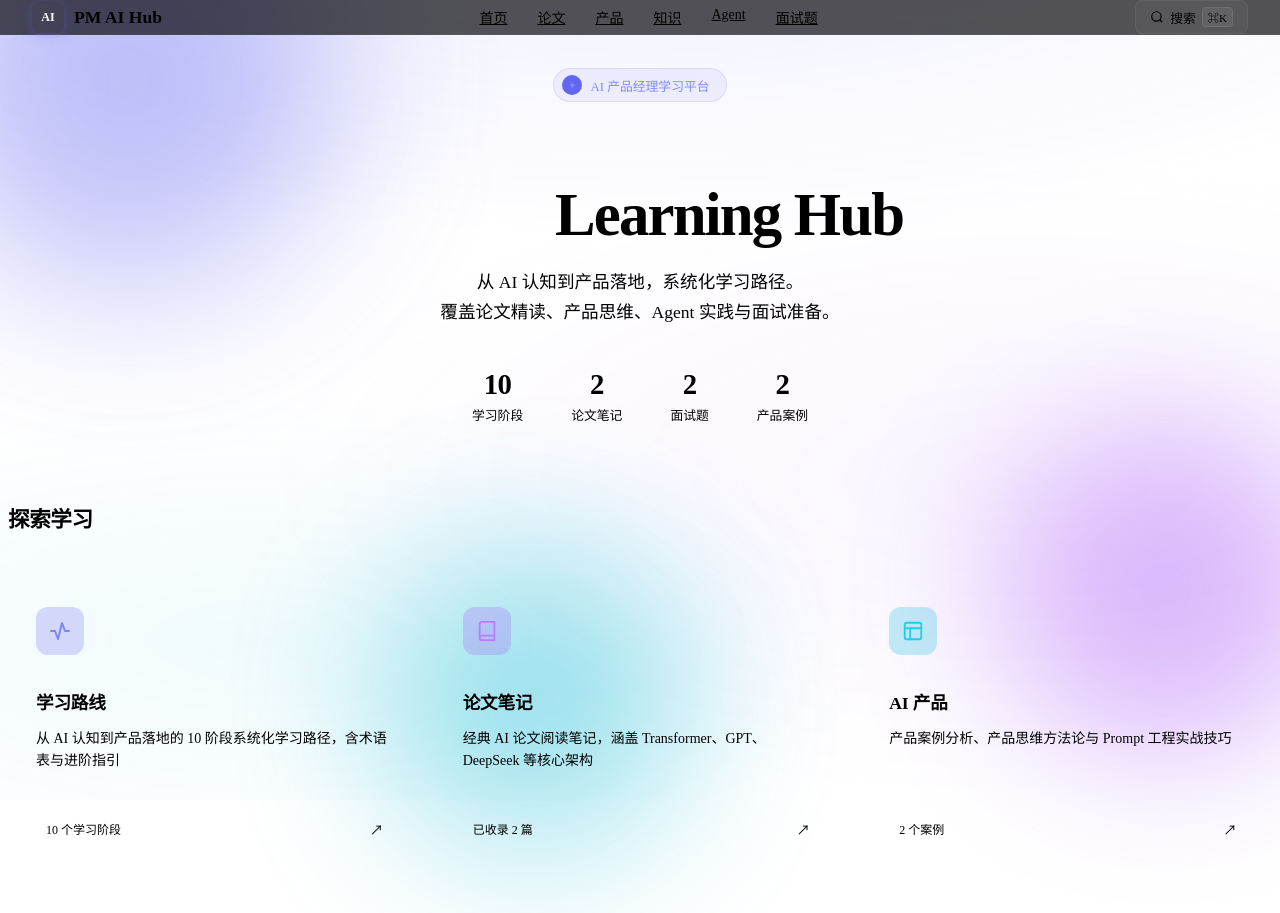
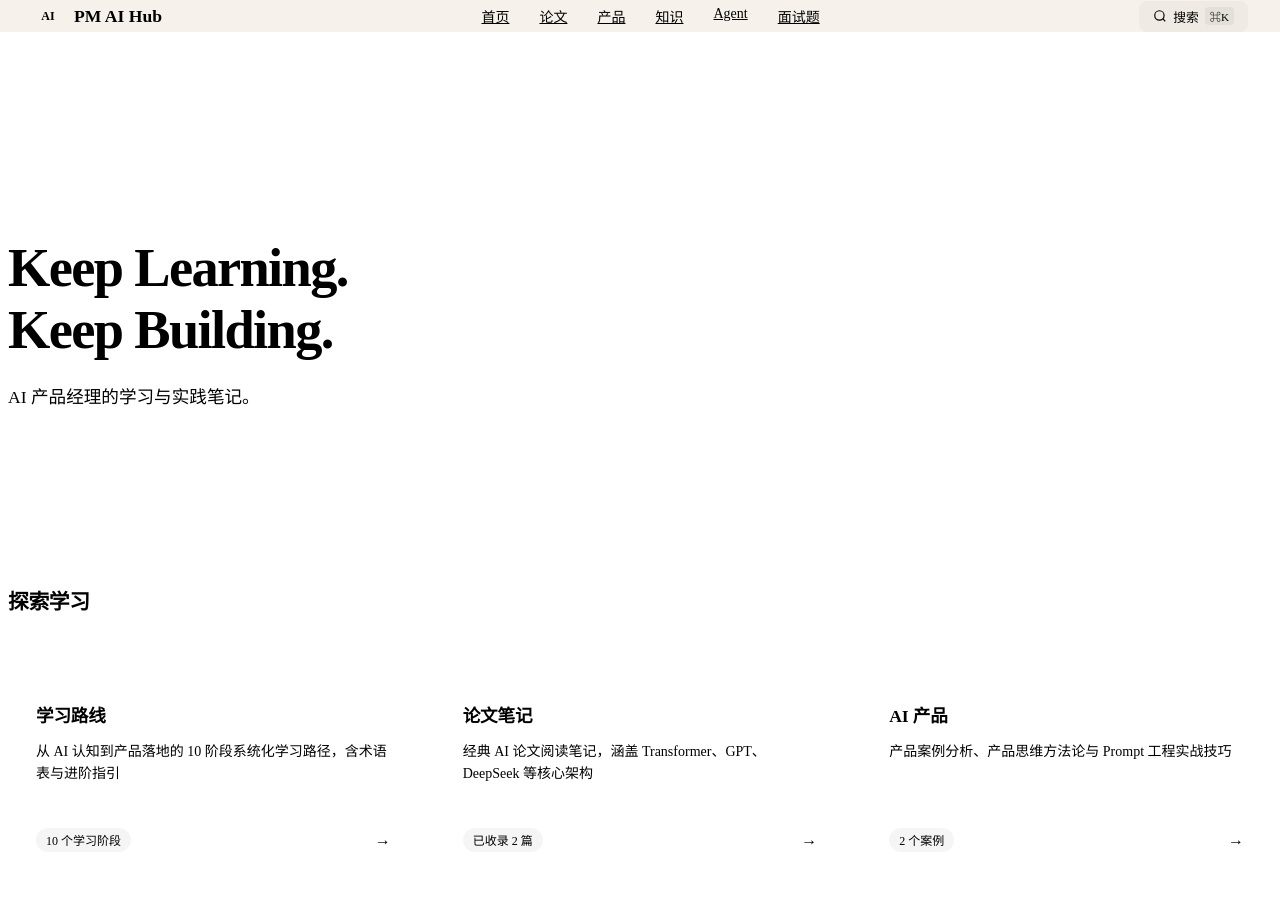
Before and after one commit to yihan1944/pm-ai-learning-hub, a Vue app: page / in a window 1280 px wide. Shown: the top 913 px of the page. Built offline with nearby package versions, Linux system fonts and the light colour scheme; the HTML template or start-up script is replaced by a standard one.

Commit message:
style: redesign to Anthropic-inspired warm theme with minimalist hero
- Warm beige color scheme replacing dark theme
- Hero: 'Keep Learning. Keep Building.' with rotating point sphere
- Clean card styles, updated nav bar
- Fixed hardcoded dark colors across all pages

```diff
--- a/src/App.vue
+++ b/src/App.vue
@@ -17,7 +17,7 @@
 .site-footer {
   text-align: center;
   padding: 24px 0 40px;
-  border-top: 1px solid rgba(255, 255, 255, 0.04);
+  border-top: 1px solid var(--color-border);
   font-size: 0.8rem;
   color: var(--color-text-muted);
 }
@@ -29,6 +29,6 @@
 }
 
 .site-footer a:hover {
-  color: #6366f1;
+  color: var(--color-primary);
 }
 </style>
--- a/src/assets/style.css
+++ b/src/assets/style.css
@@ -1,27 +1,25 @@
 :root {
-  --color-bg: #0a0a0f;
-  --color-surface: rgba(255, 255, 255, 0.03);
-  --color-surface-hover: rgba(255, 255, 255, 0.06);
-  --color-border: rgba(255, 255, 255, 0.06);
-  --color-border-hover: rgba(255, 255, 255, 0.12);
-  --color-text: #f0f0f5;
-  --color-text-muted: #55556a;
-  --color-text-secondary: #8888a0;
-  --color-primary: #6366f1;
-  --color-primary-hover: #818cf8;
-  --color-accent: #a855f7;
-  --color-accent-cyan: #06b6d4;
-  --color-accent-rose: #f43f5e;
-  --color-accent-green: #10b981;
-  --color-success: #22c55e;
-  --gradient-main: linear-gradient(135deg, #6366f1, #a855f7, #06b6d4);
-  --shadow-glow: 0 0 60px rgba(99, 102, 241, 0.15);
-  --radius: 10px;
-  --radius-lg: 16px;
-  --shadow: 0 1px 3px rgba(0, 0, 0, 0.3);
-  --shadow-lg: 0 20px 40px rgba(0, 0, 0, 0.25);
+  --color-bg: #f5f0e8;
+  --color-bg-warm: #ece7dc;
+  --color-surface: #e8e2d6;
+  --color-surface-hover: #ddd7ca;
+  --color-border: #d4cfc4;
+  --color-border-hover: #bfb9ac;
+  --color-text: #1a1816;
+  --color-text-muted: #7a756c;
+  --color-text-secondary: #5c574f;
+  --color-primary: #c9573e;
+  --color-primary-hover: #b54a33;
+  --color-accent: #b54a33;
+  --gradient-main: none;
+  --shadow-glow: 0 8px 32px rgba(0, 0, 0, 0.08);
+  --radius: 8px;
+  --radius-lg: 12px;
+  --shadow: 0 1px 3px rgba(0, 0, 0, 0.06);
+  --shadow-lg: 0 12px 40px rgba(0, 0, 0, 0.08);
   --max-width: 1200px;
   --nav-height: 64px;
+  --color-card-bg: #ebe6da;
 }
 
 * {
@@ -56,7 +54,7 @@
 .container {
   max-width: var(--max-width);
   margin: 0 auto;
-  padding: 0 1.5rem;
+  padding: 0 2rem;
 }
 
 /* Typography for rendered markdown content */
@@ -97,7 +95,7 @@
 }
 
 .prose tr:nth-child(even) {
-  background: rgba(255, 255, 255, 0.02);
+  background: rgba(0, 0, 0, 0.02);
 }
 
 .prose code {
@@ -158,19 +156,19 @@
 }
 
 .btn-primary {
-  background: var(--color-primary);
-  border-color: var(--color-primary);
-  color: #fff;
+  background: var(--color-text);
+  border-color: var(--color-text);
+  color: var(--color-bg);
 }
 
 .btn-primary:hover {
-  background: var(--color-primary-hover);
+  background: #333;
 }
 
 /* Fade-in animation */
 .fade-in {
   opacity: 0;
-  transform: translateY(24px);
+  transform: translateY(20px);
   transition: all 0.6s cubic-bezier(0.25, 0.46, 0.45, 0.94);
 }
 
@@ -182,5 +180,5 @@
 /* Scrollbar */
 ::-webkit-scrollbar { width: 6px; }
 ::-webkit-scrollbar-track { background: transparent; }
-::-webkit-scrollbar-thumb { background: rgba(255, 255, 255, 0.08); border-radius: 3px; }
-::-webkit-scrollbar-thumb:hover { background: rgba(255, 255, 255, 0.12); }
+::-webkit-scrollbar-thumb { background: rgba(0, 0, 0, 0.1); border-radius: 3px; }
+::-webkit-scrollbar-thumb:hover { background: rgba(0, 0, 0, 0.18); }
--- a/src/components/LearningStage.vue
+++ b/src/components/LearningStage.vue
@@ -88,12 +88,12 @@
 
 .progress-bar {
   height: 3px;
-  background: rgba(255, 255, 255, 0.04);
+  background: rgba(0, 0, 0, 0.06);
 }
 
 .progress-fill {
   height: 100%;
-  background: #10b981;
+  background: var(--color-primary);
   transition: width 0.3s;
 }
 
--- a/src/components/NavBar.vue
+++ b/src/components/NavBar.vue
@@ -62,17 +62,17 @@
   left: 0;
   right: 0;
   height: var(--nav-height);
-  background: rgba(10, 10, 15, 0.7);
+  background: rgba(245, 240, 232, 0.85);
   backdrop-filter: blur(20px) saturate(1.2);
   -webkit-backdrop-filter: blur(20px) saturate(1.2);
-  border-bottom: 1px solid rgba(255, 255, 255, 0.04);
+  border-bottom: 1px solid var(--color-border);
   z-index: 100;
   transition: all 0.3s ease;
 }
 
 .navbar.scrolled {
-  background: rgba(10, 10, 15, 0.9);
-  box-shadow: 0 1px 30px rgba(0, 0, 0, 0.3);
+  background: rgba(245, 240, 232, 0.95);
+  box-shadow: 0 1px 12px rgba(0, 0, 0, 0.06);
 }
 
 .navbar-inner {
@@ -99,14 +99,13 @@
   width: 32px;
   height: 32px;
   border-radius: 8px;
-  background: var(--gradient-main);
+  background: var(--color-text);
   display: flex;
   align-items: center;
   justify-content: center;
   font-size: 0.75rem;
   font-weight: 800;
-  color: white;
-  box-shadow: 0 2px 12px rgba(99, 102, 241, 0.3);
+  color: var(--color-bg);
 }
 
 .navbar-links {
@@ -125,7 +124,7 @@
 
 .navbar-links a:hover {
   color: var(--color-text);
-  background: rgba(255, 255, 255, 0.05);
+  background: rgba(0, 0, 0, 0.04);
 }
 
 .navbar-links a.router-link-exact-active {
@@ -138,8 +137,8 @@
   gap: 6px;
   padding: 6px 14px;
   border-radius: 8px;
-  background: rgba(255, 255, 255, 0.04);
-  border: 1px solid rgba(255, 255, 255, 0.06);
+  background: rgba(0, 0, 0, 0.03);
+  border: 1px solid var(--color-border);
   color: var(--color-text-muted);
   font-size: 0.8rem;
   cursor: pointer;
@@ -148,8 +147,8 @@
 }
 
 .nav-search:hover {
-  background: rgba(255, 255, 255, 0.07);
-  border-color: rgba(255, 255, 255, 0.1);
+  background: rgba(0, 0, 0, 0.06);
+  border-color: var(--color-border-hover);
   color: var(--color-text-secondary);
 }
 
@@ -158,8 +157,8 @@
   font-size: 0.7rem;
   padding: 1px 5px;
   border-radius: 4px;
-  background: rgba(255, 255, 255, 0.06);
-  border: 1px solid rgba(255, 255, 255, 0.08);
+  background: rgba(0, 0, 0, 0.05);
+  border: 1px solid var(--color-border);
 }
 
 .menu-toggle {
@@ -226,11 +225,11 @@
     top: var(--nav-height);
     left: 0;
     right: 0;
-    background: rgba(10, 10, 15, 0.95);
+    background: rgba(245, 240, 232, 0.98);
     backdrop-filter: blur(20px);
     flex-direction: column;
     padding: 0.5rem 1rem 1rem;
-    border-bottom: 1px solid rgba(255, 255, 255, 0.04);
+    border-bottom: 1px solid var(--color-border);
     display: none;
   }
 
--- a/src/views/HomeView.vue
+++ b/src/views/HomeView.vue
@@ -11,6 +11,29 @@
   { num: exam.length, label: '面试题' },
   { num: products.length, label: '产品案例' },
 ]
+
+// 生成球面上的点
+function generateSpherePoints(count: number, radius: number) {
+  const points: { x: number; y: number; z: number; size: number; opacity: number }[] = []
+  const goldenAngle = Math.PI * (3 - Math.sqrt(5))
+
+  for (let i = 0; i < count; i++) {
+    const y = 1 - (i / (count - 1)) * 2
+    const radiusAtY = Math.sqrt(1 - y * y)
+    const theta = goldenAngle * i
+
+    points.push({
+      x: Math.cos(theta) * radiusAtY * radius,
+      y: y * radius,
+      z: Math.sin(theta) * radiusAtY * radius,
+      size: 3 + Math.random() * 3.5,
+      opacity: 0.6 + Math.random() * 0.4,
+    })
+  }
+  return points
+}
+
+const spherePoints = generateSpherePoints(250, 160)
 
 const cards = [
   {
@@ -81,29 +104,32 @@
 
 <template>
   <div class="home">
-    <!-- Background effects -->
-    <div class="bg-grid"></div>
-    <div class="orb orb-1"></div>
-    <div class="orb orb-2"></div>
-    <div class="orb orb-3"></div>
-
-    <!-- Hero -->
+    <!-- Hero — Minimalist: left text + right rotating sphere -->
     <section class="hero">
-      <div class="hero-badge">
-        <span class="hero-badge-dot">✦</span>
-        AI 产品经理学习平台
-      </div>
+      <div class="hero-left">
         <h1>
-        <span class="gradient-text">PM AI</span> Learning Hub
+          Keep Learning.<br>
+          Keep Building.
         </h1>
         <p class="hero-subtitle">
-        从 AI 认知到产品落地，系统化学习路径。<br>
-        覆盖论文精读、产品思维、Agent 实践与面试准备。
+          AI 产品经理的学习与实践笔记。
         </p>
-      <div class="hero-stats">
-        <div v-for="s in stats" :key="s.label" class="hero-stat">
-          <div class="hero-stat-num">{{ s.num }}</div>
-          <div class="hero-stat-label">{{ s.label }}</div>
+      </div>
+      <div class="hero-right">
+        <div class="sphere-container">
+          <div class="sphere" :style="{ transform: `rotateY(${0}deg) rotateX(${15}deg)` }">
+            <div
+              v-for="(point, i) in spherePoints"
+              :key="i"
+              class="sphere-point"
+              :style="{
+                transform: `translate3d(${point.x}px, ${point.y}px, ${point.z}px)`,
+                width: `${point.size}px`,
+                height: `${point.size}px`,
+                opacity: point.opacity,
+              }"
+            ></div>
+          </div>
         </div>
       </div>
     </section>
@@ -122,33 +148,16 @@
             :to="card.route"
             class="card fade-in"
           >
-          <div class="card-icon" :class="card.color">
-            <!-- route -->
-            <svg v-if="card.icon === 'route'" width="24" height="24" viewBox="0 0 24 24" fill="none" stroke="currentColor" stroke-width="2" stroke-linecap="round" stroke-linejoin="round"><path d="M3 12h4l3 8 4-16 3 8h4"/></svg>
-            <!-- book -->
-            <svg v-else-if="card.icon === 'book'" width="22" height="22" viewBox="0 0 24 24" fill="none" stroke="currentColor" stroke-width="2" stroke-linecap="round" stroke-linejoin="round"><path d="M4 19.5v-15A2.5 2.5 0 0 1 6.5 2H20v20H6.5a2.5 2.5 0 0 1 0-5H20"/></svg>
-            <!-- grid -->
-            <svg v-else-if="card.icon === 'grid'" width="22" height="22" viewBox="0 0 24 24" fill="none" stroke="currentColor" stroke-width="2" stroke-linecap="round" stroke-linejoin="round"><rect width="18" height="18" x="3" y="3" rx="2"/><path d="M3 9h18"/><path d="M9 21V9"/></svg>
-            <!-- bot -->
-            <svg v-else-if="card.icon === 'bot'" width="22" height="22" viewBox="0 0 24 24" fill="none" stroke="currentColor" stroke-width="2" stroke-linecap="round" stroke-linejoin="round"><path d="M12 8V4H8"/><rect width="16" height="12" x="4" y="8" rx="2"/><path d="M2 14h2"/><path d="M20 14h2"/><path d="M15 13v2"/><path d="M9 13v2"/></svg>
-            <!-- smile (exam) -->
-            <svg v-else-if="card.icon === 'smile'" width="22" height="22" viewBox="0 0 24 24" fill="none" stroke="currentColor" stroke-width="2" stroke-linecap="round" stroke-linejoin="round"><circle cx="12" cy="12" r="10"/><path d="M8 14s1.5 2 4 2 4-2 4-2"/><line x1="9" x2="9.01" y1="9" y2="9"/><line x1="15" x2="15.01" y1="9" y2="9"/></svg>
-            <!-- pen -->
-            <svg v-else-if="card.icon === 'pen'" width="22" height="22" viewBox="0 0 24 24" fill="none" stroke="currentColor" stroke-width="2" stroke-linecap="round" stroke-linejoin="round"><path d="M21.174 6.812a1 1 0 0 0-3.986-3.987L3.842 16.174a2 2 0 0 0-.5.83l-1.321 4.352a.5.5 0 0 0 .623.622l4.353-1.32a2 2 0 0 0 .83-.497z"/></svg>
-          </div>
             <div class="card-body">
               <h3>{{ card.title }}</h3>
               <p>{{ card.description }}</p>
             </div>
             <div class="card-footer">
               <span class="card-tag">{{ card.tag }}</span>
-            <div class="card-arrow">↗</div>
+              <span class="link-arrow">→</span>
             </div>
           </router-link>
           <div v-else class="card fade-in placeholder">
-          <div class="card-icon" :class="card.color">
-            <svg v-if="card.icon === 'pen'" width="22" height="22" viewBox="0 0 24 24" fill="none" stroke="currentColor" stroke-width="2" stroke-linecap="round" stroke-linejoin="round"><path d="M21.174 6.812a1 1 0 0 0-3.986-3.987L3.842 16.174a2 2 0 0 0-.5.83l-1.321 4.352a.5.5 0 0 0 .623.622l4.353-1.32a2 2 0 0 0 .83-.497z"/></svg>
-          </div>
             <div class="card-body">
               <h3>{{ card.title }}</h3>
               <p>{{ card.description }}</p>
@@ -160,143 +169,91 @@
         </template>
       </div>
     </section>
+
+    <!-- Stats -->
+    <section class="stats-section fade-in">
+      <div class="stats-grid">
+        <div v-for="s in stats" :key="s.label" class="stat-item">
+          <div class="stat-num">{{ s.num }}</div>
+          <div class="stat-label">{{ s.label }}</div>
+        </div>
+      </div>
+    </section>
   </div>
 </template>
 
 <style scoped>
-/* ── Background ── */
+/* ── Home ── */
 .home {
-  position: relative;
+  padding-top: 20px;
 }
 
-.bg-grid {
-  position: fixed;
-  inset: 0;
-  z-index: -2;
-  background-image:
-    radial-gradient(ellipse 80% 50% at 50% -20%, rgba(99, 102, 241, 0.12), transparent),
-    radial-gradient(ellipse 60% 40% at 80% 60%, rgba(168, 85, 247, 0.06), transparent),
-    radial-gradient(ellipse 50% 30% at 20% 80%, rgba(6, 182, 212, 0.06), transparent);
-  pointer-events: none;
+/* ── Hero — Minimalist ── */
+.hero {
+  display: flex;
+  align-items: center;
+  gap: 24px;
+  padding: 100px 0 60px;
+  min-height: calc(100vh - var(--nav-height) - 100px);
 }
 
-.bg-grid::after {
-  content: '';
-  position: absolute;
-  inset: 0;
-  background-image:
-    linear-gradient(rgba(255, 255, 255, 0.015) 1px, transparent 1px),
-    linear-gradient(90deg, rgba(255, 255, 255, 0.015) 1px, transparent 1px);
-  background-size: 60px 60px;
-  mask-image: radial-gradient(ellipse 70% 60% at 50% 30%, black, transparent);
+.hero-left {
+  flex: 1;
 }
 
-.orb {
-  position: fixed;
-  border-radius: 50%;
-  filter: blur(80px);
-  opacity: 0.4;
-  pointer-events: none;
-  z-index: -1;
-  animation: float 20s ease-in-out infinite;
-}
-
-.orb-1 { width: 400px; height: 400px; background: #6366f1; top: -100px; left: -100px; animation-delay: 0s; }
-.orb-2 { width: 350px; height: 350px; background: #a855f7; top: 50%; right: -80px; animation-delay: -7s; }
-.orb-3 { width: 300px; height: 300px; background: #06b6d4; bottom: -50px; left: 30%; animation-delay: -14s; }
-
-@keyframes float {
-  0%, 100% { transform: translate(0, 0) scale(1); }
-  33% { transform: translate(30px, -20px) scale(1.05); }
-  66% { transform: translate(-20px, 15px) scale(0.95); }
-}
-
-/* ── Hero ── */
-.hero {
-  padding-top: 60px;
-  padding-bottom: 60px;
-  text-align: center;
-}
-
-.hero-badge {
-  display: inline-flex;
-  align-items: center;
-  gap: 8px;
-  padding: 6px 16px 6px 8px;
-  border-radius: 100px;
-  background: rgba(99, 102, 241, 0.08);
-  border: 1px solid rgba(99, 102, 241, 0.15);
-  font-size: 0.8rem;
-  color: #818cf8;
-  font-weight: 500;
-  margin-bottom: 28px;
-  animation: fadeInUp 0.6s ease-out;
-}
-
-.hero-badge-dot {
-  width: 20px;
-  height: 20px;
-  border-radius: 50%;
-  background: #6366f1;
-  display: flex;
-  align-items: center;
-  justify-content: center;
-  font-size: 0.65rem;
-}
-
-.hero h1 {
-  font-size: clamp(2.5rem, 5vw, 3.8rem);
+.hero-left h1 {
+  font-size: clamp(2.2rem, 4.5vw, 3.4rem);
   font-weight: 800;
   line-height: 1.15;
   letter-spacing: -0.03em;
-  margin-bottom: 18px;
-  animation: fadeInUp 0.6s ease-out 0.1s both;
-}
-
-.gradient-text {
-  background: var(--gradient-main);
-  -webkit-background-clip: text;
-  -webkit-text-fill-color: transparent;
-  background-clip: text;
+  color: var(--color-text);
+  margin-bottom: 20px;
 }
 
 .hero-subtitle {
   font-size: 1.1rem;
   color: var(--color-text-secondary);
-  max-width: 560px;
-  margin: 0 auto 40px;
-  line-height: 1.7;
-  font-weight: 400;
-  animation: fadeInUp 0.6s ease-out 0.2s both;
+  line-height: 1.75;
+  max-width: 400px;
+  margin-bottom: 32px;
 }
 
-.hero-stats {
+.hero-right {
+  flex: 1;
+  height: 100%;
   display: flex;
+  align-items: center;
   justify-content: center;
-  gap: 48px;
-  animation: fadeInUp 0.6s ease-out 0.3s both;
 }
 
-.hero-stat {
-  text-align: center;
+/* ── Rotating Sphere ── */
+.sphere-container {
+  width: 380px;
+  height: 380px;
+  perspective: 800px;
+  display: flex;
+  align-items: center;
+  justify-content: center;
 }
 
-.hero-stat-num {
-  font-size: 1.8rem;
-  font-weight: 700;
-  color: var(--color-text);
-  letter-spacing: -0.02em;
+.sphere {
+  position: relative;
+  width: 0;
+  height: 0;
+  transform-style: preserve-3d;
+  animation: rotateSphere 20s linear infinite;
 }
 
-.hero-stat-label {
-  font-size: 0.8rem;
-  color: var(--color-text-muted);
-  margin-top: 4px;
+@keyframes rotateSphere {
+  from { transform: rotateY(0deg) rotateX(15deg); }
+  to { transform: rotateY(360deg) rotateX(15deg); }
 }
 
-@keyframes fadeInUp {
-  from { opacity: 0; transform: translateY(20px); }
-  to { opacity: 1; transform: translateY(0); }
+.sphere-point {
+  position: absolute;
+  background: var(--color-primary);
+  border-radius: 50%;
+  transform-origin: center center;
 }
 
 /* ── Section header ── */
@@ -304,19 +261,21 @@
   display: flex;
   align-items: center;
   gap: 12px;
-  margin-bottom: 28px;
+  margin-bottom: 24px;
 }
 
 .section-header h2 {
-  font-size: 1.35rem;
+  font-size: 1.3rem;
   font-weight: 700;
   letter-spacing: -0.02em;
+  color: var(--color-text);
+  flex-shrink: 0;
 }
 
 .section-header .line {
   flex: 1;
   height: 1px;
-  background: linear-gradient(90deg, rgba(255, 255, 255, 0.08), transparent);
+  background: var(--color-border);
 }
 
 /* ── Cards ── */
@@ -331,81 +290,32 @@
 }
 
 .card {
-  position: relative;
-  background: var(--color-surface);
+  background: var(--color-card-bg);
   border: 1px solid var(--color-border);
   border-radius: var(--radius-lg);
   padding: 28px;
   text-decoration: none;
   color: inherit;
-  transition: all 0.35s cubic-bezier(0.25, 0.46, 0.45, 0.94);
-  overflow: hidden;
+  transition: all 0.3s ease;
   display: flex;
   flex-direction: column;
   gap: 16px;
 }
 
-.card::before {
-  content: '';
-  position: absolute;
-  inset: 0;
-  border-radius: var(--radius-lg);
-  padding: 1px;
-  background: linear-gradient(135deg, transparent, rgba(255, 255, 255, 0.05), transparent);
-  mask: linear-gradient(#fff 0 0) content-box, linear-gradient(#fff 0 0);
-  mask-composite: exclude;
-  -webkit-mask-composite: xor;
-  pointer-events: none;
-  opacity: 0;
-  transition: opacity 0.35s;
-}
-
 .card:hover {
   background: var(--color-surface-hover);
   border-color: var(--color-border-hover);
-  transform: translateY(-4px);
-  box-shadow: var(--shadow-glow);
+  transform: translateY(-2px);
+  box-shadow: var(--shadow);
   color: inherit;
 }
-
-.card:hover::before {
-  opacity: 1;
-}
-
-.card-icon {
-  width: 48px;
-  height: 48px;
-  border-radius: 12px;
-  display: flex;
-  align-items: center;
-  justify-content: center;
-  position: relative;
-}
-
-.card-icon::after {
-  content: '';
-  position: absolute;
-  inset: 0;
-  border-radius: 12px;
-  opacity: 0.15;
-}
-
-.card-icon.blue { background: rgba(99, 102, 241, 0.1); color: #818cf8; }
-.card-icon.blue::after { background: #6366f1; }
-.card-icon.purple { background: rgba(168, 85, 247, 0.1); color: #c084fc; }
-.card-icon.purple::after { background: #a855f7; }
-.card-icon.cyan { background: rgba(6, 182, 212, 0.1); color: #22d3ee; }
-.card-icon.cyan::after { background: #06b6d4; }
-.card-icon.green { background: rgba(16, 185, 129, 0.1); color: #34d399; }
-.card-icon.green::after { background: #10b981; }
-.card-icon.rose { background: rgba(244, 63, 94, 0.1); color: #fb7185; }
-.card-icon.rose::after { background: #f43f5e; }
 
 .card-body h3 {
   font-size: 1.1rem;
   font-weight: 600;
   letter-spacing: -0.01em;
   margin-bottom: 6px;
+  color: var(--color-text);
 }
 
 .card-body p {
@@ -420,7 +330,7 @@
   justify-content: space-between;
   margin-top: auto;
   padding-top: 12px;
-  border-top: 1px solid rgba(255, 255, 255, 0.04);
+  border-top: 1px solid var(--color-border);
 }
 
 .card-tag {
@@ -428,32 +338,14 @@
   font-weight: 500;
   padding: 3px 10px;
   border-radius: 100px;
-  background: rgba(255, 255, 255, 0.04);
+  background: rgba(0, 0, 0, 0.04);
   color: var(--color-text-muted);
-}
-
-.card-arrow {
-  width: 28px;
-  height: 28px;
-  border-radius: 8px;
-  background: rgba(255, 255, 255, 0.04);
-  display: flex;
-  align-items: center;
-  justify-content: center;
-  color: var(--color-text-muted);
-  font-size: 0.85rem;
-  transition: all 0.25s;
-}
-
-.card:hover .card-arrow {
-  background: rgba(255, 255, 255, 0.08);
-  color: var(--color-text);
-  transform: translate(2px, -2px);
 }
 
 /* ── Placeholder card ── */
 .card.placeholder {
   cursor: default;
+  opacity: 0.6;
 }
 
 .card.placeholder:hover {
@@ -461,10 +353,65 @@
   box-shadow: none;
 }
 
+/* ── Stats ── */
+.stats-section {
+  padding: 48px 0;
+  border-top: 1px solid var(--color-border);
+}
+
+.stats-grid {
+  display: flex;
+  justify-content: center;
+  gap: 64px;
+}
+
+.stat-item {
+  text-align: center;
+}
+
+.stat-num {
+  font-size: 2rem;
+  font-weight: 800;
+  color: var(--color-text);
+  letter-spacing: -0.03em;
+}
+
+.stat-label {
+  font-size: 0.85rem;
+  color: var(--color-text-muted);
+  margin-top: 4px;
+  font-weight: 500;
+}
+
 /* ── Responsive ── */
 @media (max-width: 768px) {
-  .hero { padding-top: 40px; padding-bottom: 40px; }
-  .hero-stats { gap: 32px; }
-  .cards-grid { grid-template-columns: 1fr; }
+  .hero {
+    flex-direction: column;
+    gap: 40px;
+    padding: 40px 0;
+    text-align: center;
+  }
+
+  .hero-subtitle {
+    max-width: 100%;
+  }
+
+  .hero-right {
+    width: 100%;
+  }
+
+  .sphere-container {
+    width: 240px;
+    height: 240px;
+  }
+
+  .cards-grid {
+    grid-template-columns: 1fr;
+  }
+
+  .stats-grid {
+    gap: 32px;
+    flex-wrap: wrap;
+  }
 }
 </style>
--- a/src/views/KnowledgeView.vue
+++ b/src/views/KnowledgeView.vue
@@ -74,7 +74,7 @@
 .section-header .line {
   flex: 1;
   height: 1px;
-  background: linear-gradient(90deg, rgba(255, 255, 255, 0.08), transparent);
+  background: var(--color-border);
 }
 
 .term-list {
@@ -100,7 +100,7 @@
   font-weight: 600;
   font-size: 0.95rem;
   margin-bottom: 0.3em;
-  color: #818cf8;
+  color: var(--color-primary);
 }
 
 .term-card dd {
--- a/src/views/PapersView.vue
+++ b/src/views/PapersView.vue
@@ -83,7 +83,7 @@
 .section-header .line {
   flex: 1;
   height: 1px;
-  background: linear-gradient(90deg, rgba(255, 255, 255, 0.08), transparent);
+  background: var(--color-border);
 }
 
 .category-section {
@@ -122,8 +122,8 @@
 }
 
 .paper-year {
-  background: rgba(99, 102, 241, 0.1);
-  color: #818cf8;
+  background: rgba(0, 0, 0, 0.05);
+  color: var(--color-text-secondary);
   padding: 0.15em 0.6em;
   border-radius: 6px;
   font-size: 0.78rem;
@@ -139,7 +139,7 @@
 .arxiv-link {
   font-size: 0.78rem;
   padding: 0.2em 0.7em;
-  border: 1px solid rgba(255, 255, 255, 0.06);
+  border: 1px solid var(--color-border);
   border-radius: 6px;
   color: var(--color-text-muted);
   flex-shrink: 0;
@@ -147,7 +147,7 @@
 }
 
 .arxiv-link:hover {
-  background: rgba(255, 255, 255, 0.06);
+  background: rgba(0, 0, 0, 0.04);
   color: var(--color-text);
 }
 </style>
--- a/src/views/ProductsView.vue
+++ b/src/views/ProductsView.vue
@@ -84,7 +84,7 @@
   inset: 0;
   border-radius: var(--radius-lg);
   padding: 1px;
-  background: linear-gradient(135deg, transparent, rgba(255, 255, 255, 0.05), transparent);
+  background: linear-gradient(135deg, transparent, rgba(255, 255, 255, 0.3), transparent);
   mask: linear-gradient(#fff 0 0) content-box, linear-gradient(#fff 0 0);
   mask-composite: exclude;
   -webkit-mask-composite: xor;
@@ -96,8 +96,8 @@
 .product-card:hover {
   background: var(--color-surface-hover);
   border-color: var(--color-border-hover);
-  transform: translateY(-4px);
-  box-shadow: var(--shadow-glow);
+  transform: translateY(-2px);
+  box-shadow: var(--shadow);
   color: inherit;
 }
 
@@ -127,7 +127,7 @@
   justify-content: space-between;
   margin-top: 16px;
   padding-top: 12px;
-  border-top: 1px solid rgba(255, 255, 255, 0.04);
+  border-top: 1px solid var(--color-border);
 }
 
 .tag {
@@ -135,7 +135,7 @@
   font-weight: 500;
   padding: 3px 10px;
   border-radius: 100px;
-  background: rgba(255, 255, 255, 0.04);
+  background: rgba(0, 0, 0, 0.04);
   color: var(--color-text-muted);
 }
 
@@ -143,7 +143,7 @@
   width: 28px;
   height: 28px;
   border-radius: 8px;
-  background: rgba(255, 255, 255, 0.04);
+  background: rgba(0, 0, 0, 0.04);
   display: flex;
   align-items: center;
   justify-content: center;
@@ -153,7 +153,7 @@
 }
 
 .product-card:hover .card-arrow {
-  background: rgba(255, 255, 255, 0.08);
+  background: rgba(0, 0, 0, 0.08);
   color: var(--color-text);
   transform: translate(2px, -2px);
 }
```
Also changed, not shown: src/views/SearchView.vue (+7 -7 lines). Lines whose indentation alone changed are shown as unchanged.
